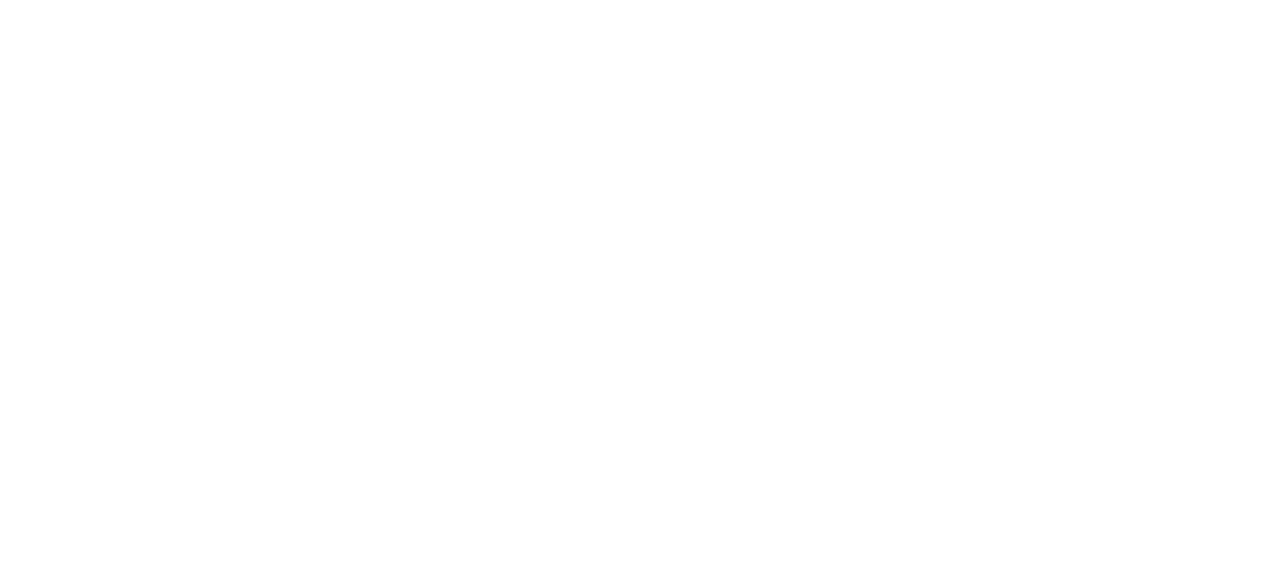
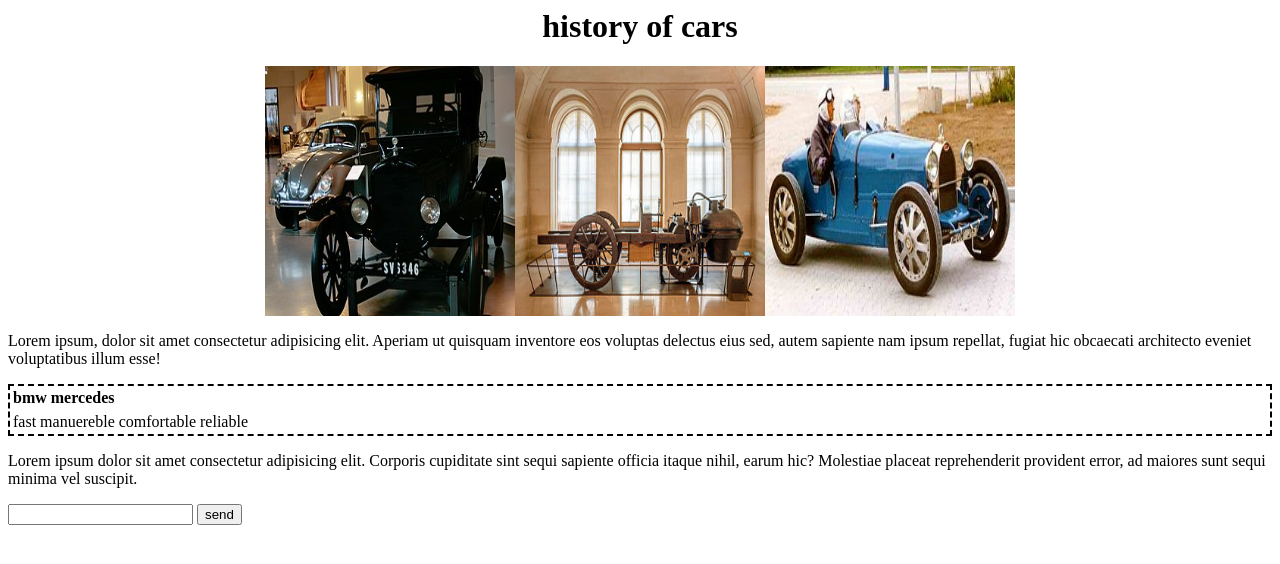
Before and after one commit to htmlCss-198/gagaGenebashvili, a plain HTML site: page lesson1Homework/index.html in a window 1280 px wide. Drawn offline with Linux system fonts and the light colour scheme.

Commit message:
lesson5homework

```diff
--- a/lesson1Homework/index.html
+++ b/lesson1Homework/index.html
@@ -2,5 +2,34 @@
     <head>
         <link rel="stylesheet" href="./styles/style.css">
     </head>
+    <body>
+        <h1 id="h1">history of cars</h1>
+        <div id="photos">
+            <img src="./img/car1.jpg" alt="car1" height="250px" width="250px">
+            <img src="./img/car2.jpg" alt="car2" height="250px" width="250px">
+            <img src="./img/car3.jpg" alt="car3" height="250px" width="250px">
+        </div>
+        <p>Lorem ipsum, dolor sit amet consectetur adipisicing elit. Aperiam ut quisquam inventore eos voluptas delectus eius sed, autem sapiente nam ipsum repellat, fugiat hic obcaecati architecto eveniet voluptatibus illum esse!</p>
+        <div id="table">
+            <table>
+                <th>bmw</th>
+                <th>mercedes</th>
+
+
+                </table>
+                <table>
+                <td>fast</td>
+                <td>manuereble</td>
+                <td>comfortable</td>
+                <td>reliable</td>
+
+            </table>
+        </div>
+        <p>Lorem ipsum dolor sit amet consectetur adipisicing elit. Corporis cupiditate sint sequi sapiente officia itaque nihil, earum hic? Molestiae placeat reprehenderit provident error, ad maiores sunt sequi minima vel suscipit.
+
+        </p>
+        <input name="feedback">
+        <button>send</button>
+    </body>
 
 </html>
--- a/lesson1Homework/styles/style.css
+++ b/lesson1Homework/styles/style.css
@@ -0,0 +1,14 @@
+#photos{
+    display:flex;
+    align-content: center;
+    align-items: center;
+    justify-content: center;
+
+}
+#h1{
+    text-align: center;
+}
+#table{
+    border: 2px;
+    border-style: dashed;
+}
```
Also changed, not shown: lesson1Homework/img/car1.jpg (added), lesson1Homework/img/car2.jpg (added), lesson1Homework/img/car3.jpg (added).
